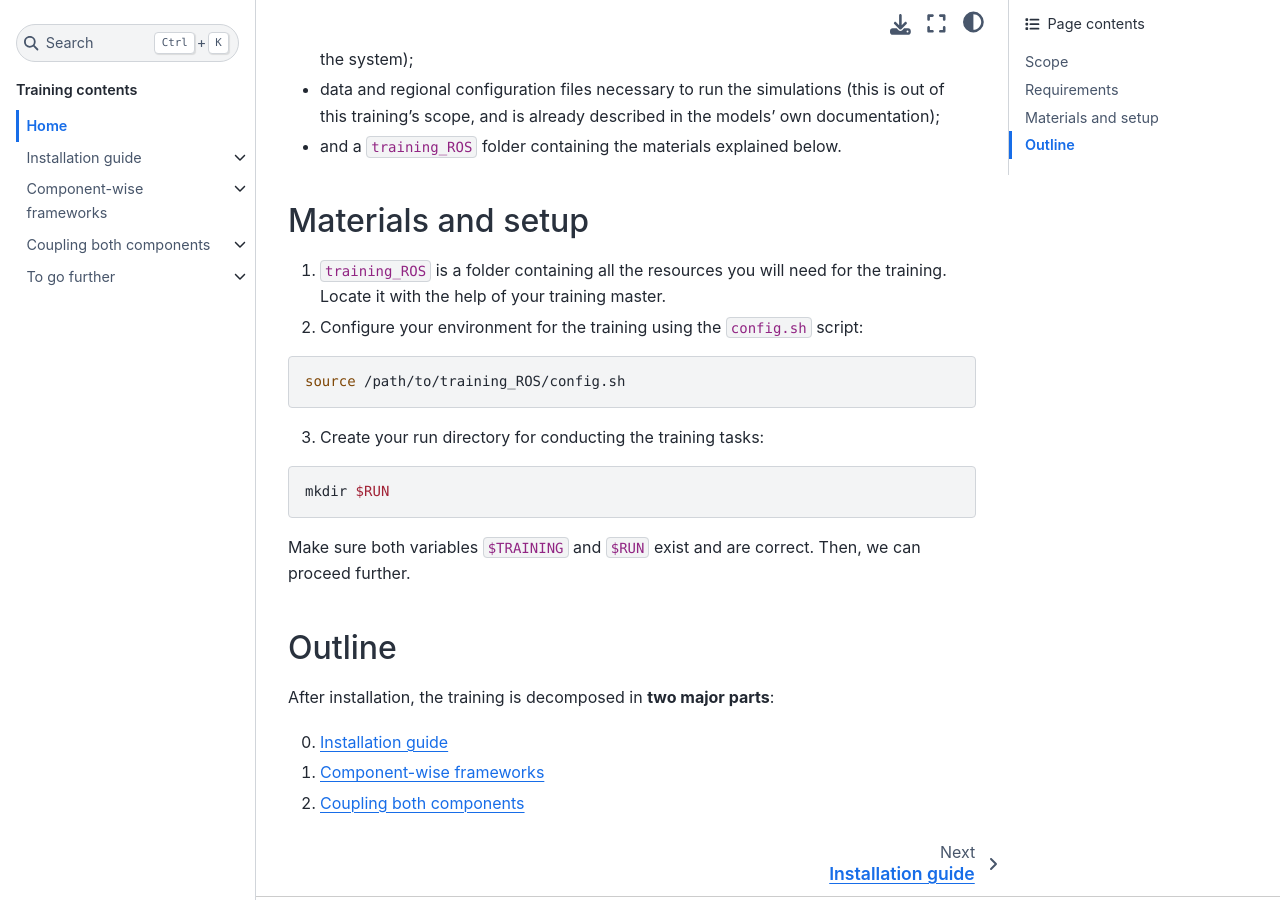
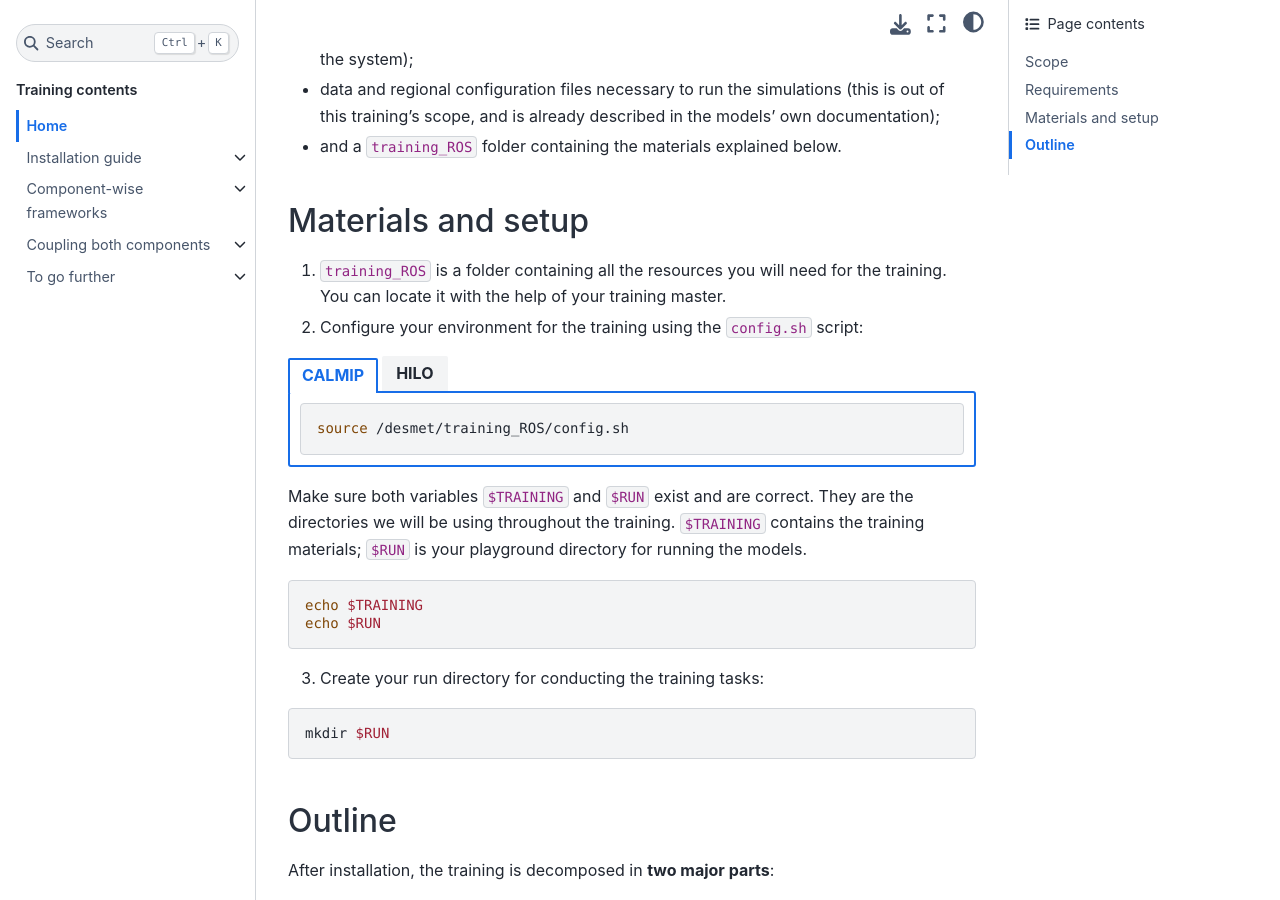
Before and after one commit to DesmetQuentin/training-ros, a Sphinx documentation site: the page built from source/index.rst, in a window 1280 px wide and 900 px high, scrolled down 1180 px. Built offline with Sphinx 7.4.7 and the Sphinx Book theme 1.1.4, drawn with Linux system fonts in a browser that asks for light colours.

Commit message:
fix: misc

```diff
--- a/source/component-wise/regcm/run.rst
+++ b/source/component-wise/regcm/run.rst
@@ -2,7 +2,7 @@ Running and outputs
 ===================
 
 Let us now **edit the** ``job.sh`` **batch script**. In the header, lines starting by
-``#BATCH`` contain the workload keywords to book computing nodes. The file
+``#SBATCH`` contain the workload keywords to book computing nodes. The file
 then consists of ``bash`` language commands to prepare and launch RegCM, once on the
 computing nodes' session.
 
--- a/source/component-wise/regcm/structure.rst
+++ b/source/component-wise/regcm/structure.rst
@@ -6,6 +6,7 @@ from the training materials:
 
 .. code:: bash
 
+   cd $RUN
    bash $TRAINING/scripts/make_run-regcm.sh regcm
 
 
--- a/source/index.rst
+++ b/source/index.rst
@@ -51,12 +51,34 @@ Moreover, it should be supervised by a so-called training master, who prepared:
 Materials and setup
 -------------------
 
-1. ``training_ROS`` is a folder containing all the resources you will need for the training. Locate it with the help of your training master.
+1. ``training_ROS`` is a folder containing all the resources you will need for the training. You can locate it with the help of your training master.
 2. Configure your environment for the training using the ``config.sh`` script:
+
+.. tab-set::
+
+   .. tab-item:: CALMIP
+
+      .. code:: bash
+
+         source /desmet/training_ROS/config.sh
+
+
+   .. tab-item:: HILO
+
+      .. code:: bash
+
+         TODO
+
+
+Make sure both variables ``$TRAINING`` and ``$RUN`` exist and are correct.
+They are the directories we will be using throughout the training.
+``$TRAINING`` contains the training materials; ``$RUN`` is your playground directory
+for running the models.
 
 .. code:: bash
 
-   source /path/to/training_ROS/config.sh
+   echo $TRAINING
+   echo $RUN
 
 
 3. Create your run directory for conducting the training tasks:
@@ -64,10 +86,6 @@ Materials and setup
 .. code:: bash
 
    mkdir $RUN
-
-
-Make sure both variables ``$TRAINING`` and ``$RUN`` exist and are correct.
-Then, we can proceed further.
 
 
 Outline
```
